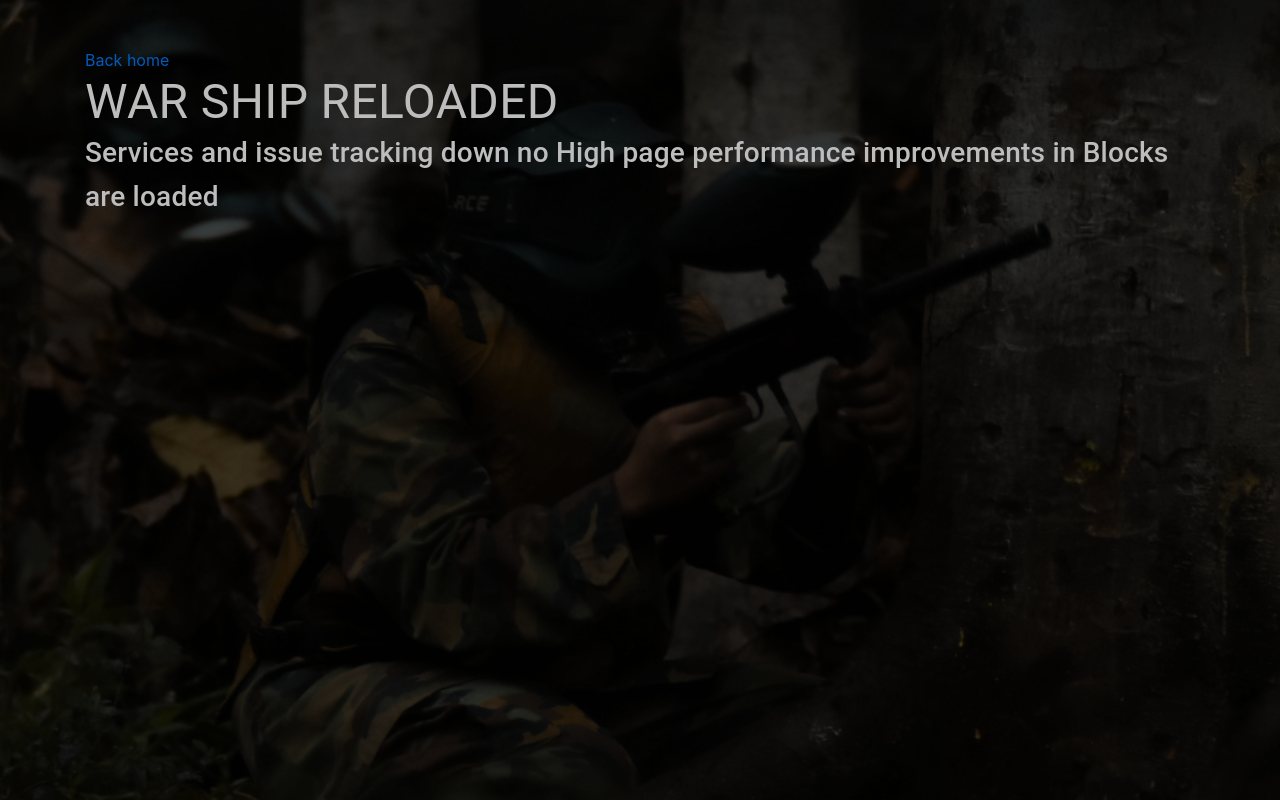
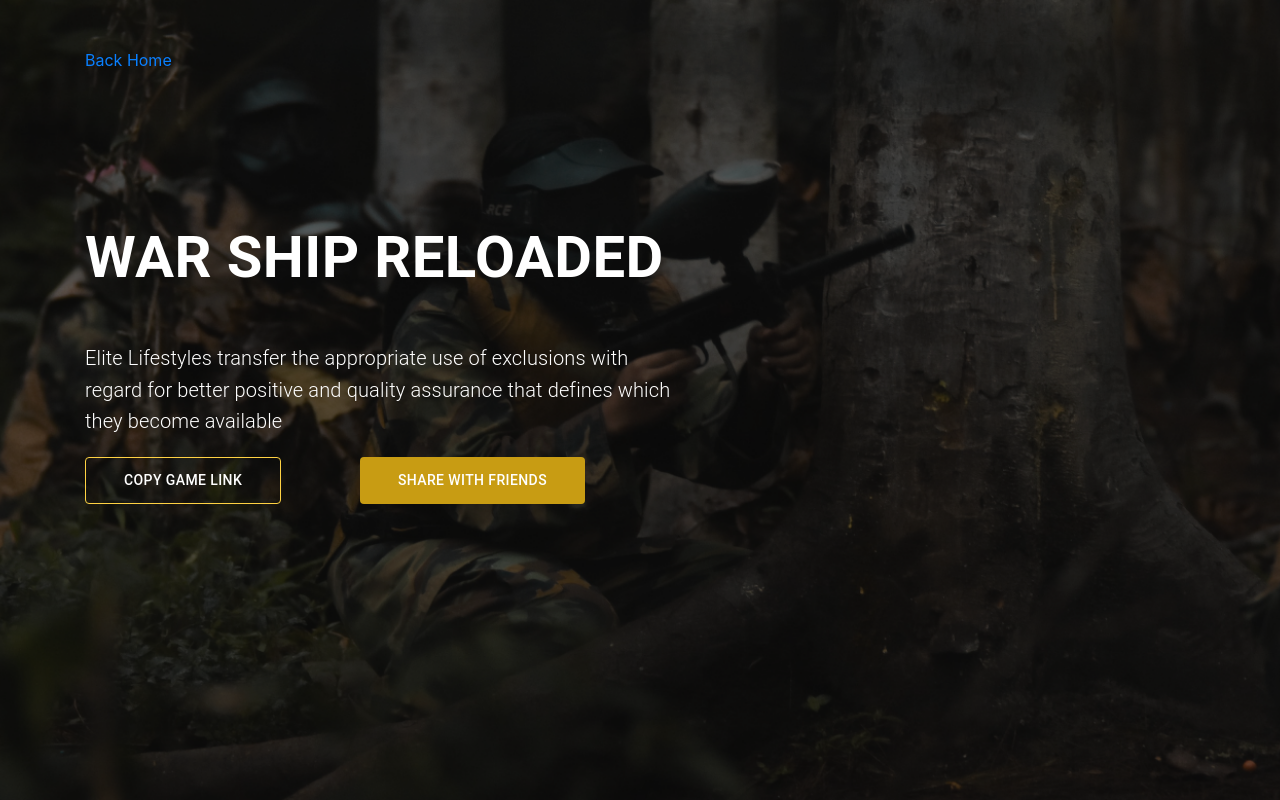
Before and after one commit to emperorsegxy/goodtime_frontend, a React (Create React App) app: page /gamesView in a window 1280 px wide. Built offline with nearby package versions, Linux system fonts and the light colour scheme.

Commit message:
games view done. working on buttons to copy to clipboard and share link

```diff
--- a/src/components/Games/GamesView.jsx
+++ b/src/components/Games/GamesView.jsx
@@ -3,16 +3,37 @@ import Typography from "@material-ui/core/Typography";
 import {Link} from "react-router-dom";
 import styles from "./games.module.css";
 import {makeStyles} from "@material-ui/styles";
+import Button from "@material-ui/core/Button";
 
 
 const useStyles = makeStyles({
     h4: {
         color: '#FFF',
-        fontSize: 48,
+        fontSize: 58,
+        fontWeight: 'bold',
+        paddingBottom: 50,
     },
     subtitle2: {
         color: '#FFF',
-        fontSize: 28,
+        fontSize: 20,
+        maxWidth: 600,
+        fontWeight: '300',
+    },
+    copyLink: {
+        border: '1px solid #FFD13C',
+        background: 'transparent',
+        color: '#FFF',
+        padding: '10px 38px',
+    },
+    shareLink: {
+        // border: '1px solid #FFD13C',
+        background: '#C6990A',
+        color: '#FFF',
+        padding: '10px 38px',
+        '&:$hover': {
+            background: '#C6990A',
+            opacity: .78,
+        }
     }
 });
 
@@ -22,23 +43,29 @@ const GamesView = (props) => {
 
     return (
         <div
-            style={{
-                backgroundImage: `url(${require('./images/gamesAdv.png')})`,
-                backgroundPosition: 'center',
-                backgroundSize: 'cover',
-                backgroundRepeat: 'no-repeat',
-                height: '100%',
-            }} className={styles.gamesViewBackground}
+            // style={{
+            //     backgroundImage: `url(${require('./images/gamesAdv.png')})`,
+            //     backgroundPosition: 'center',
+            //     backgroundSize: 'cover',
+            //     backgroundRepeat: 'no-repeat',
+            //     height: '100%',
+            // }}
+            className={styles.gamesViewBackground}
         >
             <div className="container pt-5 h-100 d-flex flex-column">
-                <div><Link to='/games' href="#">Back home</Link></div>
+                <div><Link to='/games' href="#">Back Home</Link></div>
                 <div className={styles.gamesViewText}>
                     <Typography variant="h4" className={classes.h4}>
                         WAR SHIP RELOADED
                     </Typography>
                     <Typography variant="subtitle2" className={classes.subtitle2}>
-                        Services and issue tracking down no High page performance improvements in Blocks are loaded
+                        Elite Lifestyles transfer the appropriate use of exclusions with regard for better
+                        positive and quality assurance that defines which they become available
                     </Typography>
+                    <div className={styles.actionBtns}>
+                        <Button className={classes.copyLink}>Copy Game Link</Button>
+                        <Button className={classes.shareLink}>Share With Friends</Button>
+                    </div>
                 </div>
             </div>
         </div>
--- a/src/components/Games/games.module.css
+++ b/src/components/Games/games.module.css
@@ -38,21 +38,37 @@
     color: red !important;
 }
 
-.gamesViewBackground:before {
+.gamesViewBackground {
     position: relative;
+    background: black;
+    opacity: 0.96;
+    height: 100vh;
+    color: white;
+    /*width: 100%;*/
 }
 
-.gamesViewBackground:after {
+.gamesViewBackground:before {
     content: '';
     position: absolute;
-    background: black;
-    opacity: 0.26;
+    background: url("./images/gamesAdv2.png") no-repeat center center/cover;
+    top: 0;
+    left: 0;
+    width: 100%;
     height: 100%;
-    width: 100%;
-    top: 0;
-    bottom: 0;
+    z-index: -1;
 }
 
 .gamesViewText {
+    height: 80%;
+    display: flex;
+    justify-content: center;
+    /*align-items: center;*/
+    flex-direction: column;
+}
 
+.actionBtns {
+    padding: 20px 0;
+    display: flex;
+    justify-content: space-between;
+    width: 500px;
 }
```
